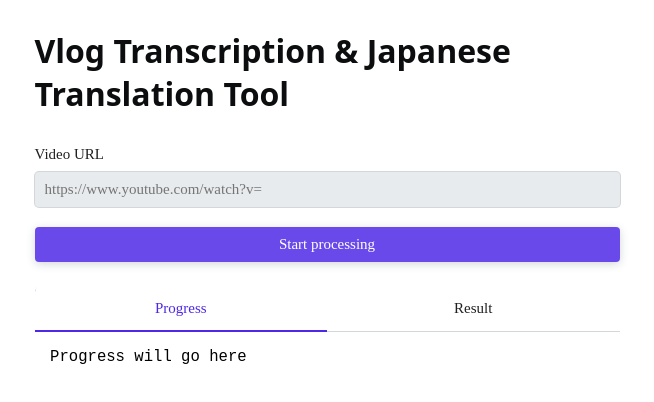
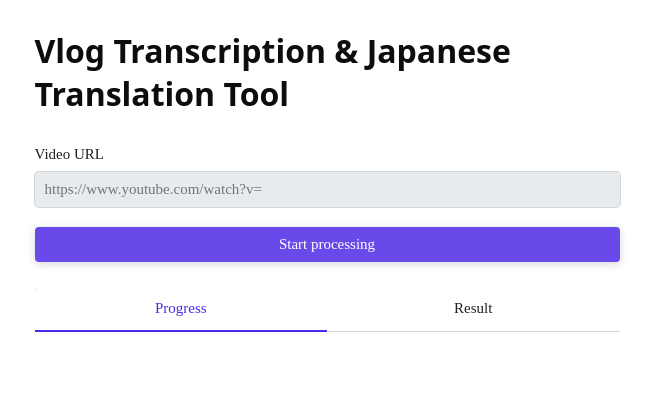
Before and after one commit to craftzdog/vlog-translator, a Next.js app: page / in a window 1280 px wide. Shown: the top 402 px of the page, without its empty margins (313-967 px from the left). Built offline with nearby package versions, Linux system fonts and the light colour scheme.

Commit message:
feat(page): add states

```diff
--- a/pages/index.tsx
+++ b/pages/index.tsx
@@ -9,6 +9,7 @@ import {
   TabsRoot,
   TabsTrigger
 } from '../components/tabs'
+import { useState } from 'react'
 
 const Text = styled('p', {
   fontFamily: '$system',
@@ -40,6 +41,15 @@ const Container = styled('div', {
 })
 
 export default function Home() {
+  const [isProcessing, setProcessing] = useState(false)
+  const [progressOutput, setProgressOutput] = useState('')
+  const [activeTab, setActiveTab] = useState('progress')
+  const [resultTranscript, setResultTranscript] = useState('')
+
+  const handleStartProcessing = async (videoUrl: string) => {
+    // TODO
+  }
+
   return (
     <Box css={{ paddingY: '$6' }}>
       <Head>
@@ -47,17 +57,20 @@ export default function Home() {
       </Head>
       <Container size={{ '@initial': '1', '@bp1': '2' }}>
         <Text as="h1">Vlog Transcription &amp; Japanese Translation Tool</Text>
-        <VideoForm />
-        <TabsRoot defaultValue="progress">
+        <VideoForm
+          onSubmit={handleStartProcessing}
+          isProcessing={isProcessing}
+        />
+        <TabsRoot value={activeTab} onValueChange={setActiveTab}>
           <TabsList aria-label="Output">
             <TabsTrigger value="progress">Progress</TabsTrigger>
             <TabsTrigger value="result">Result</TabsTrigger>
           </TabsList>
           <TabsContent value="progress">
-            <Output>Progress will go here</Output>
+            <Output>{progressOutput}</Output>
           </TabsContent>
           <TabsContent value="result">
-            <Output>Result will go here</Output>
+            <Output>{resultTranscript}</Output>
           </TabsContent>
         </TabsRoot>
       </Container>
```
